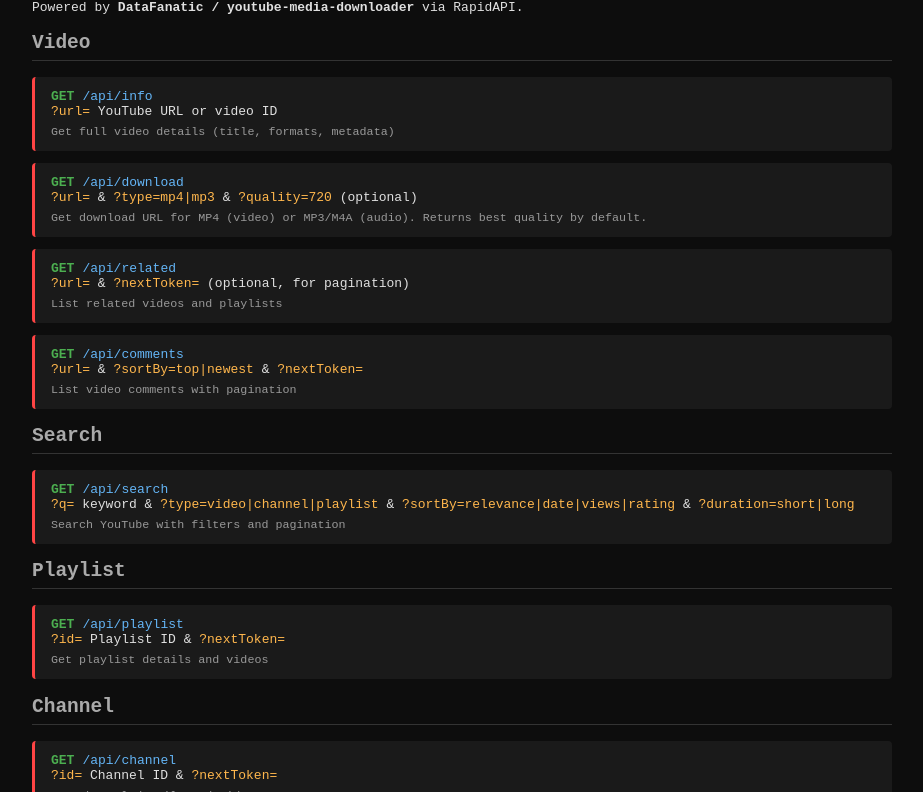
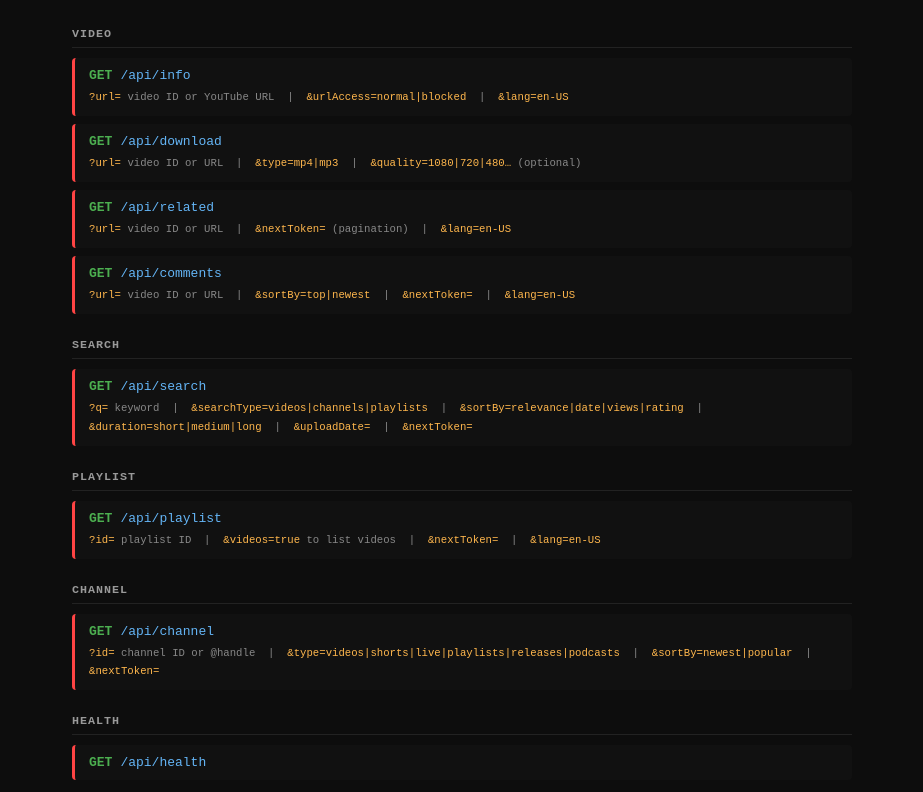
Before and after one commit to Obedweb3/yt-api, a website: page public/index.html in a window 1280 px wide. Shown: the part 89-881 px from the top of the page, without its empty margins (178-1101 px from the left). Drawn offline with Linux system fonts and the light colour scheme.

Commit message:
Add files via upload

```diff
--- a/public/index.html
+++ b/public/index.html
@@ -1,72 +1,63 @@
 <!DOCTYPE html>
 <html lang="en">
 <head>
-  <meta charset="UTF-8" />
-  <meta name="viewport" content="width=device-width, initial-scale=1.0"/>
+  <meta charset="UTF-8"/>
+  <meta name="viewport" content="width=device-width,initial-scale=1"/>
   <title>YouTube Media Downloader API</title>
   <style>
-    body { font-family: monospace; background: #0d0d0d; color: #e0e0e0; max-width: 860px; margin: 40px auto; padding: 0 20px; }
-    h1 { color: #ff4444; }
-    h2 { color: #aaa; border-bottom: 1px solid #333; padding-bottom: 6px; }
-    .endpoint { background: #1a1a1a; border-left: 3px solid #ff4444; padding: 12px 16px; margin: 12px 0; border-radius: 4px; }
-    .method { color: #4caf50; font-weight: bold; margin-right: 8px; }
-    .path { color: #64b5f6; }
-    .param { color: #ffb74d; }
-    .desc { color: #999; font-size: 0.9em; margin-top: 6px; }
-    code { background: #222; padding: 2px 6px; border-radius: 3px; }
+    *{box-sizing:border-box;margin:0;padding:0}
+    body{font-family:monospace;background:#0d0d0d;color:#e0e0e0;max-width:820px;margin:40px auto;padding:0 20px}
+    h1{color:#ff4444;margin-bottom:4px}
+    .sub{color:#666;font-size:.85em;margin-bottom:28px}
+    h2{color:#999;border-bottom:1px solid #222;padding-bottom:6px;margin:24px 0 10px;font-size:.9em;text-transform:uppercase;letter-spacing:1px}
+    .ep{background:#111;border-left:3px solid #ff4444;padding:10px 14px;margin:8px 0;border-radius:4px}
+    .method{color:#4caf50;font-weight:bold;margin-right:8px}
+    .path{color:#64b5f6}
+    .params{color:#888;font-size:.82em;margin-top:5px;line-height:1.7}
+    .param{color:#ffb74d}
   </style>
 </head>
 <body>
   <h1>🎬 YouTube Media Downloader API</h1>
-  <p>Powered by <strong>DataFanatic / youtube-media-downloader</strong> via RapidAPI.</p>
+  <div class="sub">DataFanatic · youtube-media-downloader · v2</div>
 
   <h2>Video</h2>
-  <div class="endpoint">
-    <span class="method">GET</span><span class="path">/api/info</span><br/>
-    <span class="param">?url=</span> YouTube URL or video ID<br/>
-    <div class="desc">Get full video details (title, formats, metadata)</div>
+  <div class="ep">
+    <span class="method">GET</span><span class="path">/api/info</span>
+    <div class="params"><span class="param">?url=</span> video ID or YouTube URL &nbsp;|&nbsp; <span class="param">&urlAccess=normal|blocked</span> &nbsp;|&nbsp; <span class="param">&lang=en-US</span></div>
   </div>
-  <div class="endpoint">
-    <span class="method">GET</span><span class="path">/api/download</span><br/>
-    <span class="param">?url=</span> &amp; <span class="param">?type=mp4|mp3</span> &amp; <span class="param">?quality=720</span> (optional)<br/>
-    <div class="desc">Get download URL for MP4 (video) or MP3/M4A (audio). Returns best quality by default.</div>
+  <div class="ep">
+    <span class="method">GET</span><span class="path">/api/download</span>
+    <div class="params"><span class="param">?url=</span> video ID or URL &nbsp;|&nbsp; <span class="param">&type=mp4|mp3</span> &nbsp;|&nbsp; <span class="param">&quality=1080|720|480…</span> (optional)</div>
   </div>
-  <div class="endpoint">
-    <span class="method">GET</span><span class="path">/api/related</span><br/>
-    <span class="param">?url=</span> &amp; <span class="param">?nextToken=</span> (optional, for pagination)<br/>
-    <div class="desc">List related videos and playlists</div>
+  <div class="ep">
+    <span class="method">GET</span><span class="path">/api/related</span>
+    <div class="params"><span class="param">?url=</span> video ID or URL &nbsp;|&nbsp; <span class="param">&nextToken=</span> (pagination) &nbsp;|&nbsp; <span class="param">&lang=en-US</span></div>
   </div>
-  <div class="endpoint">
-    <span class="method">GET</span><span class="path">/api/comments</span><br/>
-    <span class="param">?url=</span> &amp; <span class="param">?sortBy=top|newest</span> &amp; <span class="param">?nextToken=</span><br/>
-    <div class="desc">List video comments with pagination</div>
+  <div class="ep">
+    <span class="method">GET</span><span class="path">/api/comments</span>
+    <div class="params"><span class="param">?url=</span> video ID or URL &nbsp;|&nbsp; <span class="param">&sortBy=top|newest</span> &nbsp;|&nbsp; <span class="param">&nextToken=</span> &nbsp;|&nbsp; <span class="param">&lang=en-US</span></div>
   </div>
 
   <h2>Search</h2>
-  <div class="endpoint">
-    <span class="method">GET</span><span class="path">/api/search</span><br/>
-    <span class="param">?q=</span> keyword &amp; <span class="param">?type=video|channel|playlist</span> &amp; <span class="param">?sortBy=relevance|date|views|rating</span> &amp; <span class="param">?duration=short|long</span><br/>
-    <div class="desc">Search YouTube with filters and pagination</div>
+  <div class="ep">
+    <span class="method">GET</span><span class="path">/api/search</span>
+    <div class="params"><span class="param">?q=</span> keyword &nbsp;|&nbsp; <span class="param">&searchType=videos|channels|playlists</span> &nbsp;|&nbsp; <span class="param">&sortBy=relevance|date|views|rating</span> &nbsp;|&nbsp; <span class="param">&duration=short|medium|long</span> &nbsp;|&nbsp; <span class="param">&uploadDate=</span> &nbsp;|&nbsp; <span class="param">&nextToken=</span></div>
   </div>
 
   <h2>Playlist</h2>
-  <div class="endpoint">
-    <span class="method">GET</span><span class="path">/api/playlist</span><br/>
-    <span class="param">?id=</span> Playlist ID &amp; <span class="param">?nextToken=</span><br/>
-    <div class="desc">Get playlist details and videos</div>
+  <div class="ep">
+    <span class="method">GET</span><span class="path">/api/playlist</span>
+    <div class="params"><span class="param">?id=</span> playlist ID &nbsp;|&nbsp; <span class="param">&videos=true</span> to list videos &nbsp;|&nbsp; <span class="param">&nextToken=</span> &nbsp;|&nbsp; <span class="param">&lang=en-US</span></div>
   </div>
 
   <h2>Channel</h2>
-  <div class="endpoint">
-    <span class="method">GET</span><span class="path">/api/channel</span><br/>
-    <span class="param">?id=</span> Channel ID &amp; <span class="param">?nextToken=</span><br/>
-    <div class="desc">Get channel details and videos</div>
+  <div class="ep">
+    <span class="method">GET</span><span class="path">/api/channel</span>
+    <div class="params"><span class="param">?id=</span> channel ID or @handle &nbsp;|&nbsp; <span class="param">&type=videos|shorts|live|playlists|releases|podcasts</span> &nbsp;|&nbsp; <span class="param">&sortBy=newest|popular</span> &nbsp;|&nbsp; <span class="param">&nextToken=</span></div>
   </div>
 
   <h2>Health</h2>
-  <div class="endpoint">
-    <span class="method">GET</span><span class="path">/api/health</span><br/>
-    <div class="desc">Check API status</div>
-  </div>
+  <div class="ep"><span class="method">GET</span><span class="path">/api/health</span></div>
 </body>
 </html>
```
